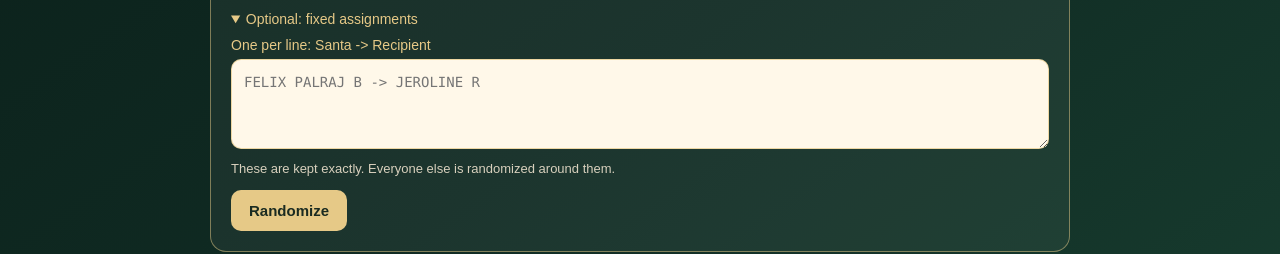
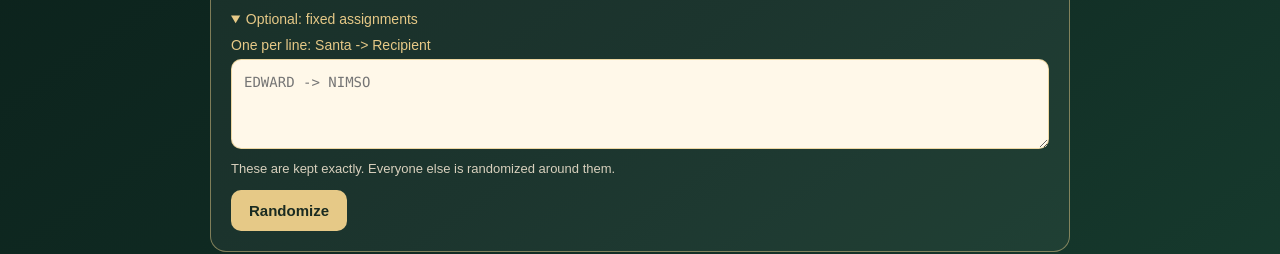
Before and after one commit to mithunanimso/Secret-Santa-Randomizer, a plain HTML site: page index.html in a window 1280 px wide. Both pictures are taken after a click on the heading "Optional: fixed assignments". Shown: the part 529-783 px from the top of the page. Drawn offline with Linux system fonts and the light colour scheme.

Commit message:
Update index.html

```diff
--- a/index.html
+++ b/index.html
@@ -64,7 +64,7 @@ td.act button{margin-left:6px}
   <details>
     <summary>Optional: fixed assignments</summary>
     <label for="fixed" style="margin-top:10px">One per line: Santa -> Recipient</label>
-    <textarea id="fixed" class="small" spellcheck="false" placeholder="FELIX PALRAJ B -> JEROLINE R"></textarea>
+    <textarea id="fixed" class="small" spellcheck="false" placeholder="EDWARD -> NIMSO"></textarea>
     <p class="hint">These are kept exactly. Everyone else is randomized around them.</p>
   </details>
 
```
